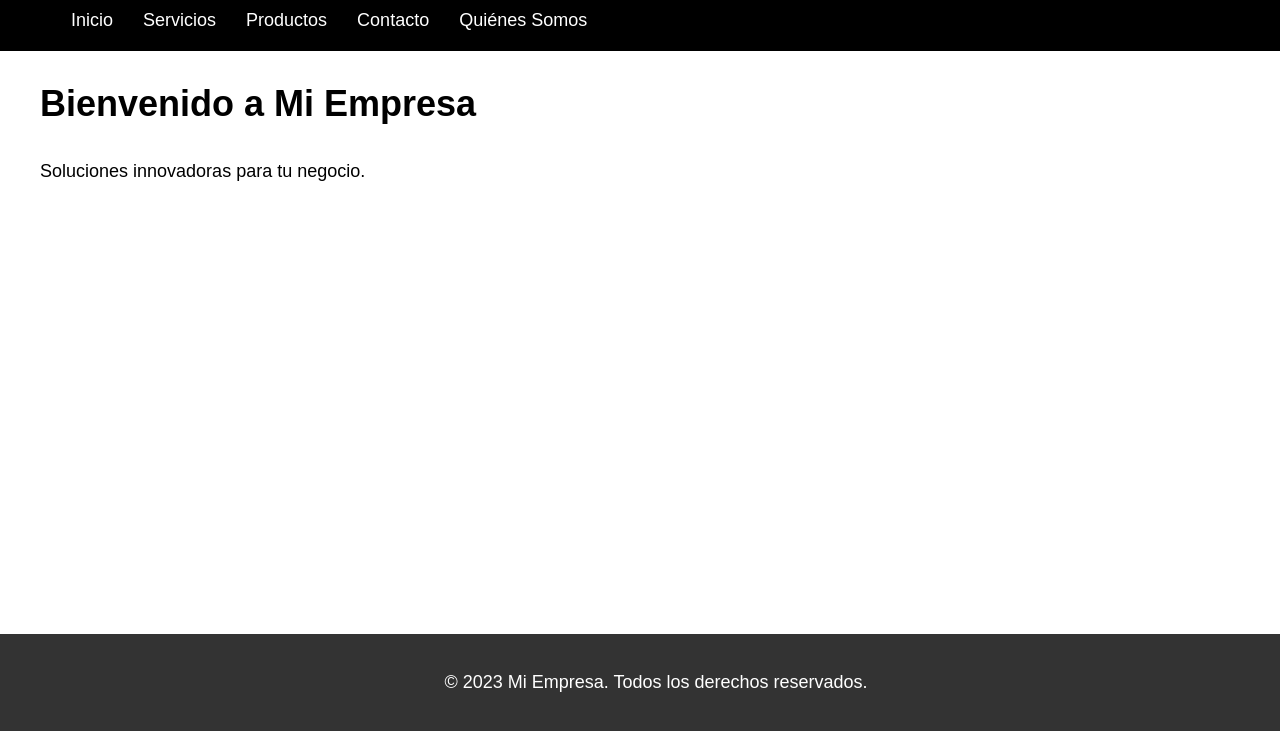
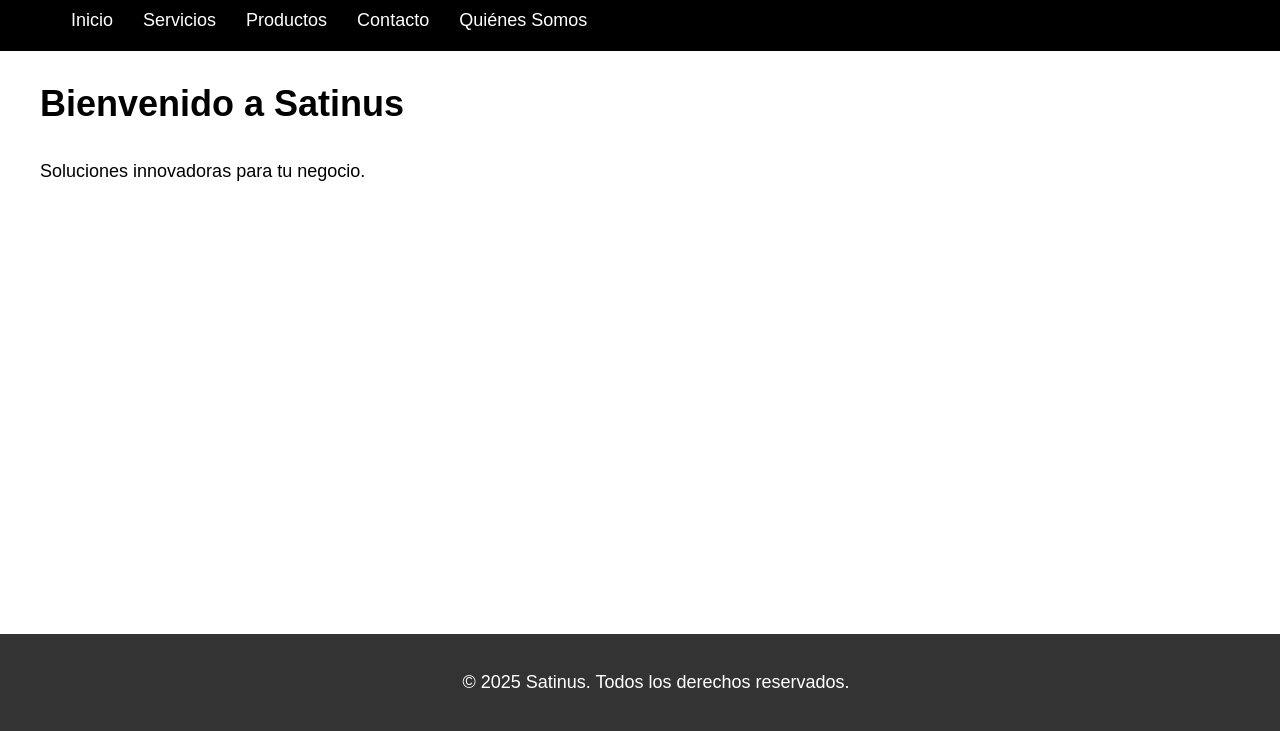
Before and after one commit to Satinus/satinus, a plain HTML site: page index.html in a window 1280 px wide. Shown: the part 69-800 px from the top of the page. Drawn offline with Linux system fonts and the light colour scheme.

Commit message:
Actualizado el nombre de la empresa en index.html

```diff
--- a/index.html
+++ b/index.html
@@ -2,7 +2,7 @@
 <html lang="es">
 <head>
 <meta name="theme-color" content="#000000">
-<meta property="og:title" content="Mi Empresa">
+<meta property="og:title" content="Satinus">
 <meta property="og:image" content="assets/img/logo-social.jpg">
     <meta charset="UTF-8">
     <meta name="viewport" content="width=device-width, initial-scale=1.0">
@@ -25,12 +25,12 @@
     </header>
 
     <main>
-        <h1>Bienvenido a Mi Empresa</h1>
+        <h1>Bienvenido a Satinus</h1>
         <p>Soluciones innovadoras para tu negocio.</p>
     </main>
 
     <footer>
-        <p>&copy; 2023 Mi Empresa. Todos los derechos reservados.</p>
+        <p>&copy; 2025 Satinus. Todos los derechos reservados.</p>
     </footer>
 
     <script src="assets/js/main.js"></script>
```
